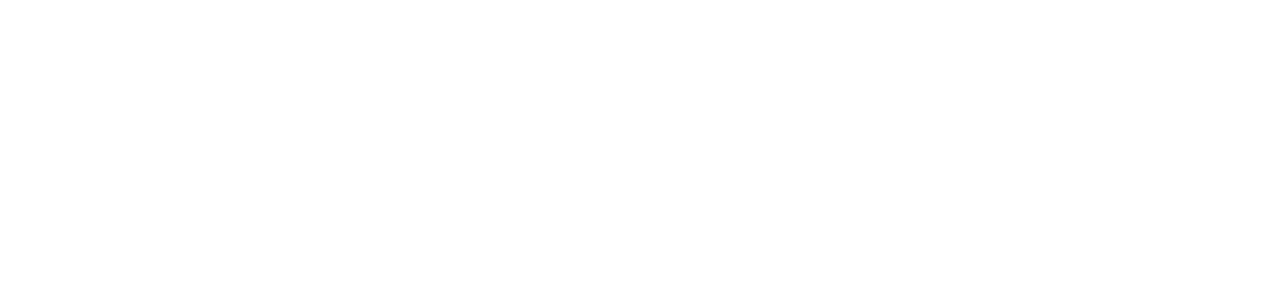
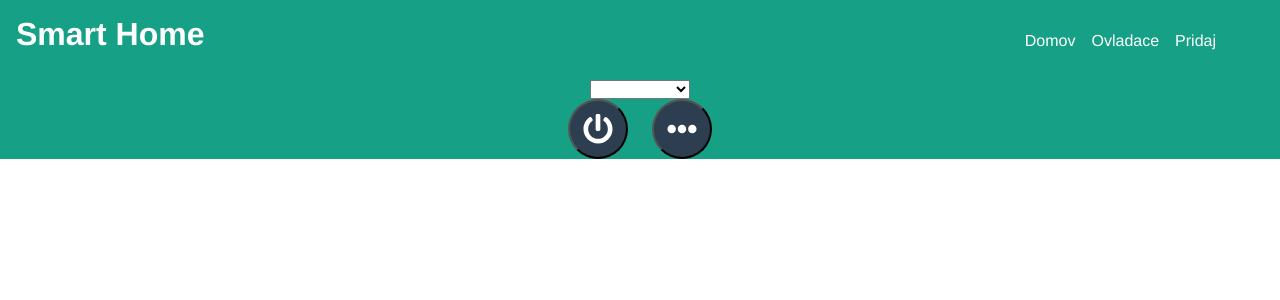
Before and after one commit to Slavo775/Smart-Home-Web-Frontend-Vue.js, a Vue app: page /ovladace in a window 1280 px wide. Shown: the top 300 px of the page. Built offline with nearby package versions, Linux system fonts and the light colour scheme.

Commit message:
create remote button and page for remotes

```diff
--- a/package.json
+++ b/package.json
@@ -30,7 +30,7 @@
     "@types/chai": "^4.1.0",
     "@types/mocha": "^5.2.4",
     "@vue/cli-plugin-babel": "^3.8.0",
-    "@vue/cli-plugin-e2e-cypress": "^3.8.0",
+    "@vue/cli-plugin-e2e-cypress": "^3.9.0",
     "@vue/cli-plugin-pwa": "^3.8.0",
     "@vue/cli-plugin-typescript": "^3.8.0",
     "@vue/cli-plugin-unit-mocha": "^3.8.0",
@@ -39,6 +39,7 @@
     "chai": "^4.1.2",
     "less": "^3.0.4",
     "less-loader": "^4.1.0",
+    "sass-loader": "^7.1.0",
     "typescript": "^3.4.3",
     "vue-template-compiler": "^2.6.10"
   }
--- a/src/App.vue
+++ b/src/App.vue
@@ -4,6 +4,7 @@
       <div class="title">Smart Home</div>
       <ul class="menu">
         <li class="menu-item"><router-link to="/">Domov</router-link></li>
+        <li class="menu-item"><router-link to="/ovladace">Ovladace</router-link></li>
         <li class="menu__item menu__item--dropdown" v-on:click="toggle('ranking')" v-bind:class="{'open' : dropDowns.ranking.open}">
           <a class="menu__link menu__link--toggle" href="#">
             <span>Pridaj</span>
--- /dev/null
+++ b/src/Shared.scss
@@ -0,0 +1,15 @@
+$icon-size    : 60px;
+$border-radius: 0.5;//15% = 0.15, 50% = 0.50 etc.
+
+$background   : #2d2c3e;
+$background-b : #2d2c3e;
+
+// Icon Colors
+$green        : #16A085;
+$red          : #C82647;
+$green-l      : #8CC63F;
+$orange       : #EB9532;
+$purple       : #7E3661;
+
+// Text
+$white        : #FFFFFF;
--- /dev/null
+++ b/src/components/remote-button.vue
@@ -0,0 +1,97 @@
+<template>
+    <button class="icon icon-fill-green" v-on:click="sendGetRequest()"><font-awesome-icon class="ii" :icon=iconName></font-awesome-icon></button>
+</template>
+
+<script>
+    import { library } from '@fortawesome/fontawesome-svg-core';
+    import {faPowerOff} from '@fortawesome/free-solid-svg-icons';
+    import {faEllipsisH} from '@fortawesome/free-solid-svg-icons';
+    import { FontAwesomeIcon } from '@fortawesome/vue-fontawesome';
+    import axios from 'axios';
+
+    library.add(faPowerOff);
+    library.add(faEllipsisH);
+    export default {
+        name: 'remote-button',
+        components: {FontAwesomeIcon},
+        props: [
+            'actionUrl',
+            'iconName',
+        ],
+        methods: {
+            sendGetRequest() {
+                axios({
+                    method: 'get',
+                    url: this.actionUrl,
+                    headers: {
+                        'Content-Type': 'json/plain;charset=utf-8',
+                    },
+                });
+            },
+        },
+    };
+</script>
+
+<style lang="scss">
+    @import "~@/Shared";
+    .button-style {
+        display: block;
+        border-radius: 100%;
+        border: none;
+        outline: none;
+        margin: 32px;
+        padding: 32px;
+        background-color: #03a9f4;
+        box-shadow: 3px 3px 7px #333;
+
+    &:active {
+         box-shadow: none;
+     }
+    }
+    .icon-container{
+        margin-top: 30px;
+        width: 100%;
+        height: $icon-size;
+    }
+
+    .icon{
+        background: #2c3e50;
+        cursor: pointer;
+        position: relative;
+        display: inline-block;
+        width: $icon-size;
+        height: $icon-size;
+        margin-left: $icon-size/5;
+        margin-right: $icon-size/5;
+        border-radius: $icon-size*$border-radius;
+        overflow: hidden;
+        &::before, &::after{
+            content: '';
+            position: absolute;
+            top: 0;
+            left: 0;
+            height: 100%;
+            width: 100%;
+            transition: all 0.25s ease;
+            border-radius: $icon-size*$border-radius;
+        }
+        .ii{
+            position: relative;
+            color: $white;
+            font-size: $icon-size/2;
+            transition: all 0.25s ease;
+        }
+    }
+
+    .icon-fill-red{
+        &:hover::before{
+            box-shadow: inset 0 0 0 $icon-size $red;
+        }
+    }
+
+    .icon-fill-green{
+        &:hover::before{
+            box-shadow: inset 0 0 0 $icon-size $green;
+        }
+    }
+</style>
--- /dev/null
+++ b/src/components/select-box.vue
@@ -0,0 +1,33 @@
+<template>
+    <div>
+        <label for="selectBox"></label>
+        <select id="selectBox" v-model = 'selected' v-on:change= "changeSelect()">
+            <option v-for="option in options">{{option}}</option>
+        </select>
+        <div>{{selected}}</div>
+    </div>
+</template>
+
+<script>
+    export default {
+        name: 'select-box',
+        data() {
+            return{
+                selected: '',
+            };
+
+        },
+        props: [
+            'options',
+        ],
+        methods: {
+            changeSelect() {
+                this.$emit('select', this.selected);
+            },
+        },
+    };
+</script>
+
+<style scoped>
+
+</style>
--- a/src/router.ts
+++ b/src/router.ts
@@ -23,5 +23,10 @@
       name: 'pridaj-izbu',
       component: () => import('./views/add-room.vue'),
     },
+    {
+      path: '/ovladace',
+      name: 'ovladace',
+      component: () => import('./views/remotes.vue'),
+    },
   ],
 });
--- a/src/views/Home.vue
+++ b/src/views/Home.vue
@@ -18,6 +18,7 @@
 import HelloWorld from '@/components/HelloWorld.vue';
 import LayoutFooter from '@/components/layout-footer.vue';
 import ButtonForHue from '@/components/button-for-hue.vue';
+
 @Component({
   components: {
     ButtonForHue,
--- /dev/null
+++ b/src/views/remotes.vue
@@ -0,0 +1,54 @@
+<template>
+    <div class="back">
+        <select-box
+        v-bind:options="selectOptions"
+        @select="onSelect"
+        ></select-box>
+    <remote-button
+            v-bind:action-url=arduinoIp+samsungRemote+buttonOnOff
+            v-bind:icon-name=powerOff
+    ></remote-button>
+    <remote-button
+            v-bind:action-url=arduinoIp+samsungRemote+buttonSource
+            v-bind:icon-name=ellipsisH
+    ></remote-button></div>
+</template>
+
+<script>
+
+    import RemoteButton from '../components/remote-button';
+    import SelectBox from '../components/select-box';
+
+    export default {
+        name: 'remotes',
+        components: {SelectBox, RemoteButton},
+        data() {
+            return{
+                arduinoIp: 'http://192.168.31.14:8080',
+                samsungRemote: '/samsung',
+                buttonOnOff: '/buttonON',
+                buttonSource: '/buttonSource',
+                powerOff: 'power-off',
+                ellipsisH: 'ellipsis-h',
+                selectOptions: [
+                    'Samsung TV',
+                    'Magio',
+                    'Magio GO',
+                    'Led pas',
+                ],
+            };
+        },
+        methods: {
+            onSelect(select) {
+                console.log(select);
+            },
+        },
+    };
+</script>
+
+<style lang="scss">
+.back{
+    padding-top: 5rem;
+background: #16A085;
+}
+</style>
```
Also changed, not shown: src/components/add-room-form.vue (+9 -11 lines), src/components/samsung-remote.vue (added, +13 -0 lines), 1 other file (tests, documents, lock files or other folders).
